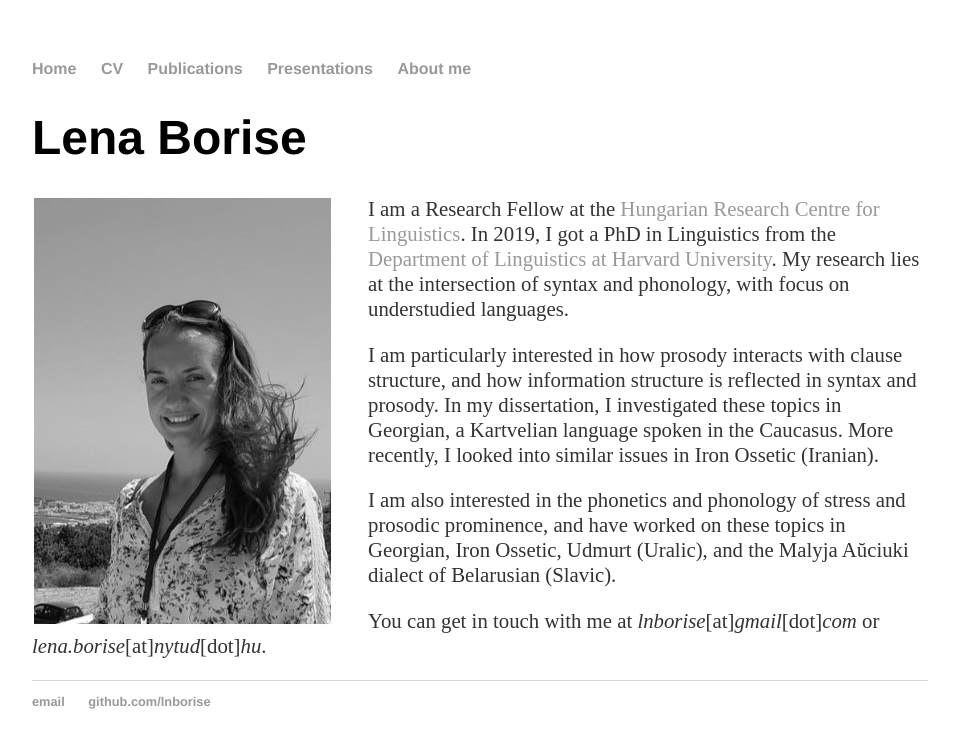
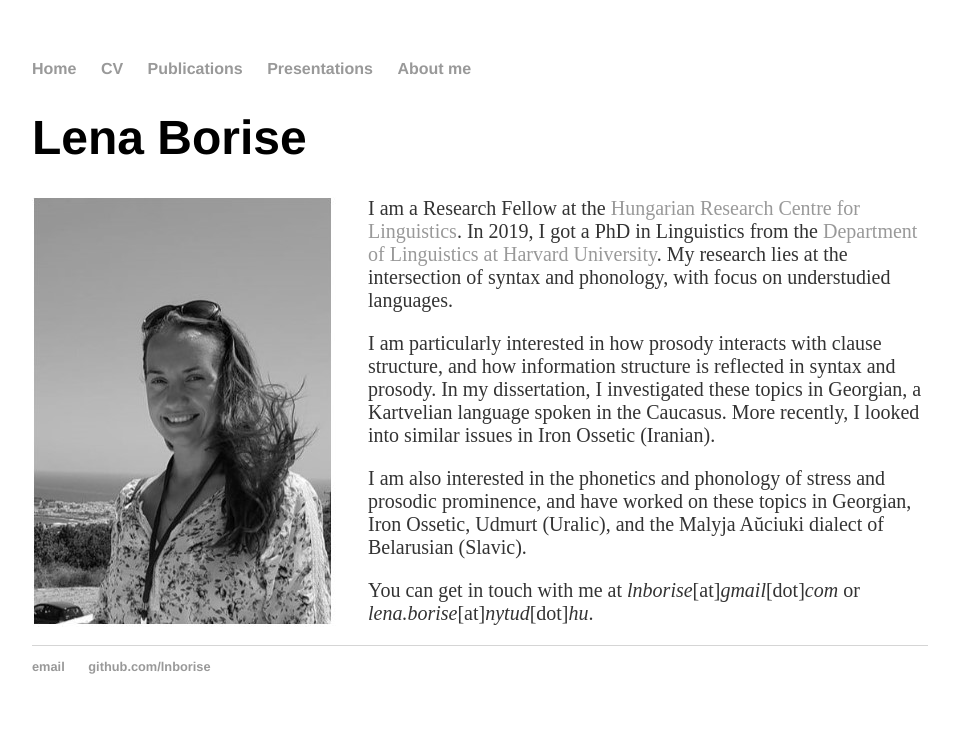
Before and after one commit to lnborise/lnborise.github.io, a Jekyll site: the page built from index.html, in a window 1280 px wide. Shown: the top 748 px of the page, without its empty margins (160-1119 px from the left). Built offline with Jekyll 4.4.1, drawn with Linux system fonts in a browser that asks for light colours.

Commit message:
Update main.css

```diff
--- a/css/main.css
+++ b/css/main.css
@@ -24,8 +24,8 @@ h1 {
     font-family:'Helvetica', 'Arial', 'Sans-Serif';
 }
 p {
-    font-size: 1.3em;
-    line-height: 1.2em;
+    font-size: 1.25em;
+    line-height: 1.15em;
     color: #333;
 }
 footer {
```
